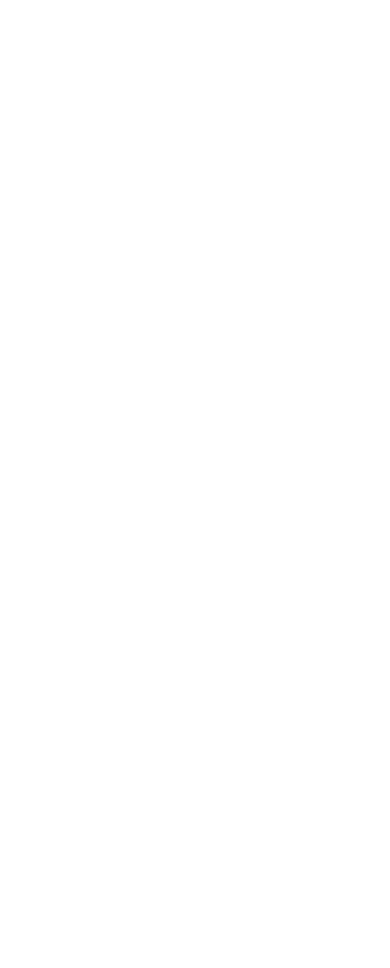
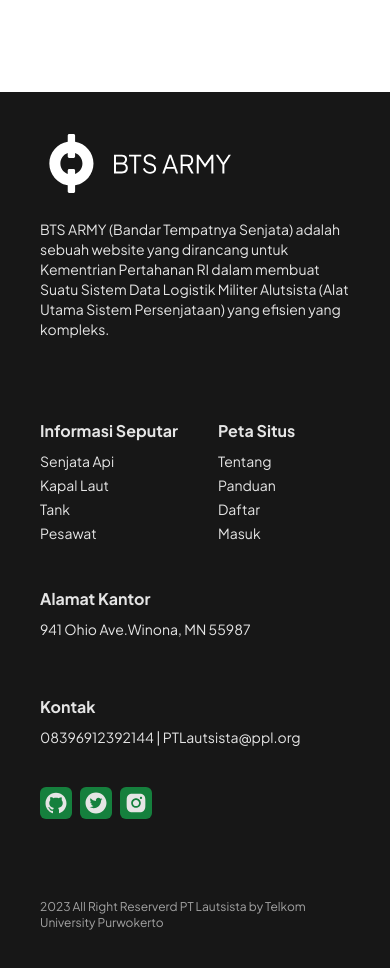
Before and after one commit to bangmar/sistem-informasi-alutsista, a Next.js app: page / in a window 390 px wide. Shown: the part 840-1808 px from the top of the page. Before the commit the page ends 932 px from the top, so only its background shows below. Built offline with nearby package versions, Linux system fonts and the light colour scheme.

Commit message:
feature:responsive footer

```diff
--- a/src/components/layouts/base-layout/index.tsx
+++ b/src/components/layouts/base-layout/index.tsx
@@ -1,3 +1,4 @@
+import Footer from "@/components/molecules/footer";
 import Navbar from "@/components/molecules/navbar";
 import { FC, Fragment, ReactNode } from "react";
 
@@ -10,6 +11,7 @@ const Baselayout: FC<TBaseLayoutProps> = ({ children }) => {
 		<Fragment>
 			<Navbar />
 			<main className='px-28 min-h-[100vh]'>{children}</main>
+			<Footer />
 		</Fragment>
 	);
 };
--- /dev/null
+++ b/src/components/molecules/footer/index.tsx
@@ -0,0 +1,89 @@
+import logo from "@/assets/home/logo.svg";
+import Image from "next/image";
+import Link from "next/link";
+
+import {
+	AiFillGithub,
+	AiFillInstagram,
+	AiFillTwitterCircle,
+} from "react-icons/ai";
+
+const Footer = () => {
+	return (
+		<footer className='lg:px-20 md:px-16 px-10 bg-neutral-900 py-10 text-neutral-200'>
+			<section className='grid grid-cols-1 md:grid-cols-2 gap-20 text-sm mb-14'>
+				<aside>
+					<Image
+						src={logo}
+						alt='logo-lautsista'
+						width={200}
+						height={700}
+						className='w-48 mb-6'
+						priority
+					/>
+					<p>
+						BTS ARMY (Bandar Tempatnya Senjata) adalah sebuah website yang
+						dirancang untuk Kementrian Pertahanan RI dalam membuat Suatu Sistem
+						Data Logistik Militer Alutsista (Alat Utama Sistem Persenjataan)
+						yang efisien yang kompleks.
+					</p>
+				</aside>
+				<aside className='flex gap-10 flex-wrap md:justify-between justify-start text-sm'>
+					<section>
+						<h1 className='font-bold text-base mb-2'>Informasi Seputar</h1>
+						<p className='mb-1'>Senjata Api</p>
+						<p className='mb-1'>Kapal Laut</p>
+						<p className='mb-1'>Tank</p>
+						<p className='mb-1'>Pesawat</p>
+					</section>
+					<section>
+						<h1 className='font-bold text-base mb-2'>Peta Situs</h1>
+						<Link href={"/"} className='block mb-1'>
+							Tentang
+						</Link>
+						<Link href={"/panduan"} className='block mb-1'>
+							Panduan
+						</Link>
+						<Link href={"/daftar"} className='block mb-1'>
+							Daftar
+						</Link>
+						<Link href={"/masuk"} className='block mb-1'>
+							Masuk
+						</Link>
+					</section>
+					<section>
+						<h1 className='font-bold text-base mb-2'>Alamat Kantor</h1>
+						<p>941 Ohio Ave.Winona, MN 55987</p>
+					</section>
+				</aside>
+			</section>
+			<section className='grid grid-cols-1 md:grid-cols-2 gap-20'>
+				<aside className='flex gap-10 flex-wrap md:justify-between justify-start text-sm'>
+					<section>
+						<h1 className='font-bold text-base mb-2'>Kontak</h1>
+						<p>08396912392144 | PTLautsista@ppl.org</p>
+					</section>
+					<section className='flex gap-2  items-end'>
+						<span className='h-8 w-8 bg-green-700 grid place-items-center rounded-md'>
+							<AiFillGithub className='h-6 w-6' />
+						</span>
+						<span className='h-8 w-8 bg-green-700 grid place-items-center rounded-md'>
+							<AiFillTwitterCircle className='h-6 w-6' />
+						</span>
+						<span className='h-8 w-8 bg-green-700 grid place-items-center rounded-md'>
+							<AiFillInstagram className='h-6 w-6' />
+						</span>
+					</section>
+				</aside>
+				<aside className='flex items-end'>
+					<p className='text-xs text-neutral-400 '>
+						2023 All Right Reserverd PT Lautsista by Telkom University
+						Purwokerto
+					</p>
+				</aside>
+			</section>
+		</footer>
+	);
+};
+
+export default Footer;
```
